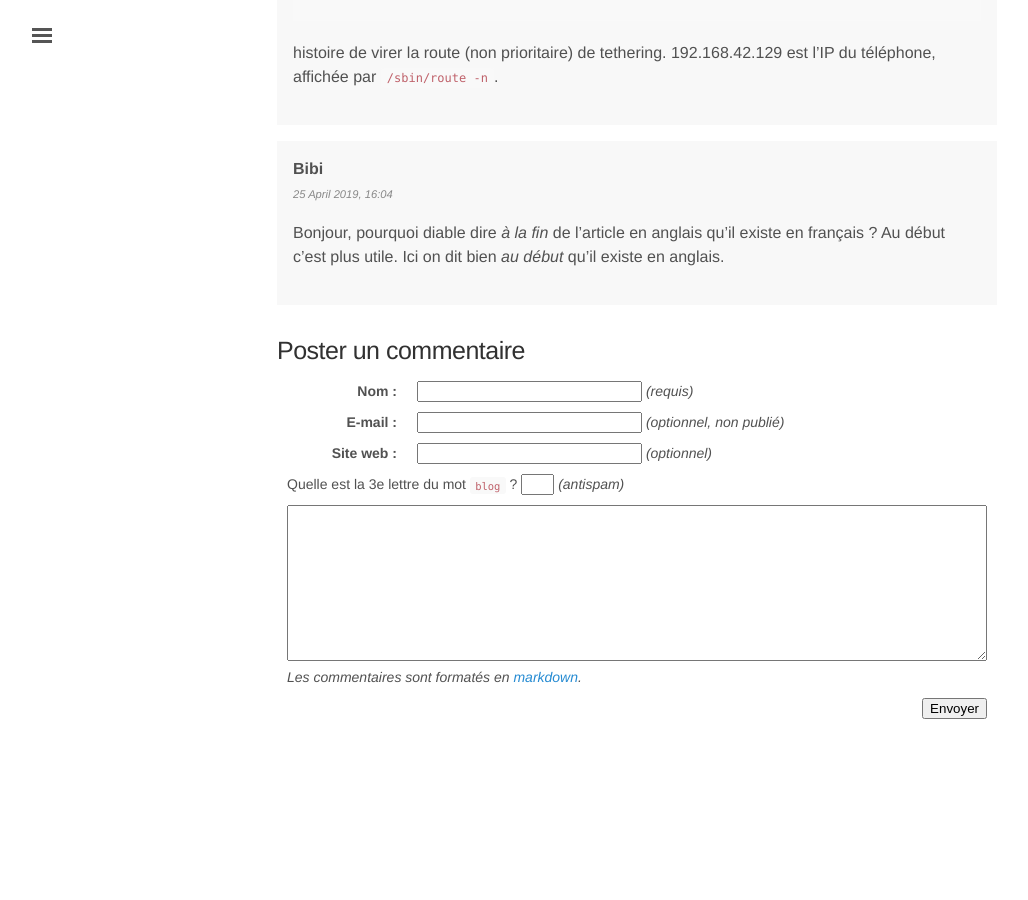
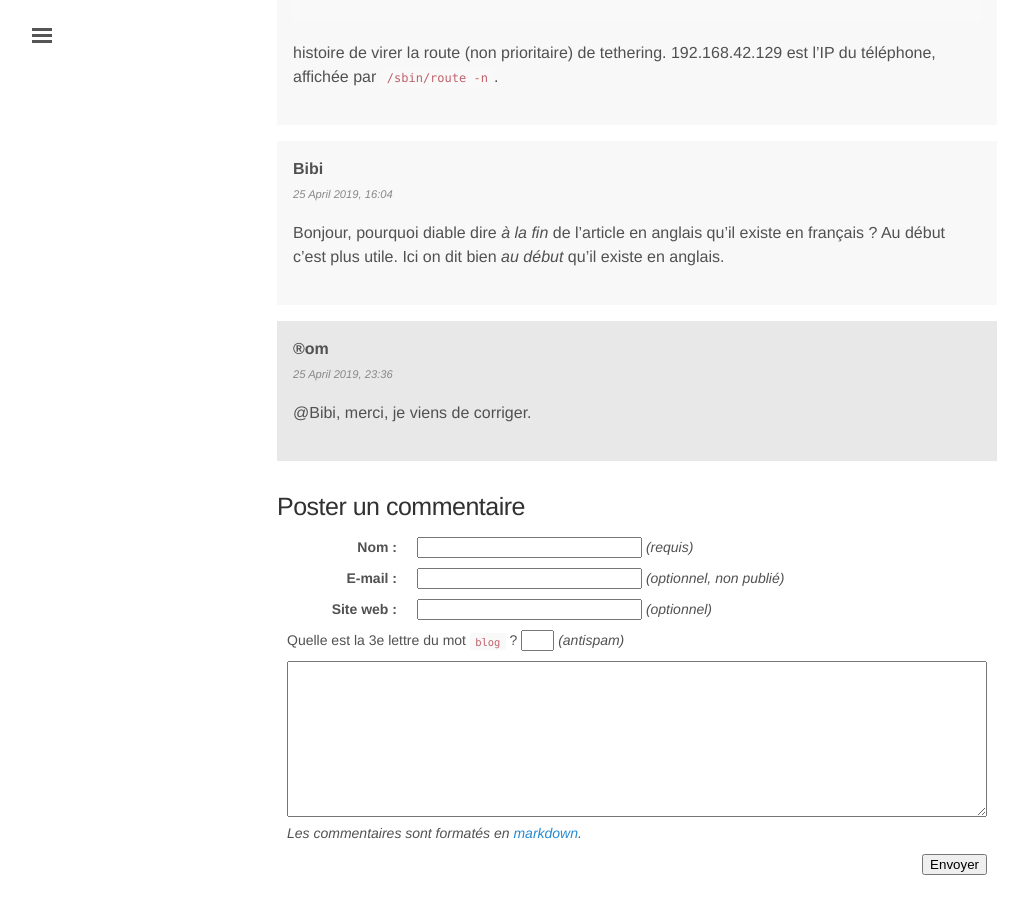
Before and after one commit to rom1v/blog.rom1v.com, a Jekyll site: the page built from _posts/2017-03-30-gnirehtet.md, in a window 1280 px wide and 900 px high, scrolled down 11989 px. Shown: the whole window, without its empty margins (3-1031 px from the left). Built offline with Jekyll 4.4.1, drawn with Linux system fonts in a browser that asks for light colours; before the commit the page ends 12733 px from its top, so only the background shows below that.

Commit message:
Publish comment 19 for gnirehtet

```diff
--- a/_data/comments-2017-03-gnirehtet.yaml
+++ b/_data/comments-2017-03-gnirehtet.yaml
@@ -312,3 +312,8 @@
     Bonjour, pourquoi diable dire *à la fin* de l'article en anglais qu'il
     existe en français ?  Au début c'est plus utile. Ici on dit bien *au début*
     qu'il existe en anglais.
+- id: 19
+  author: ®om
+  date: 2019-04-25 23:36:22+02:00
+  contents: |
+    @Bibi, merci, je viens de corriger.
```
